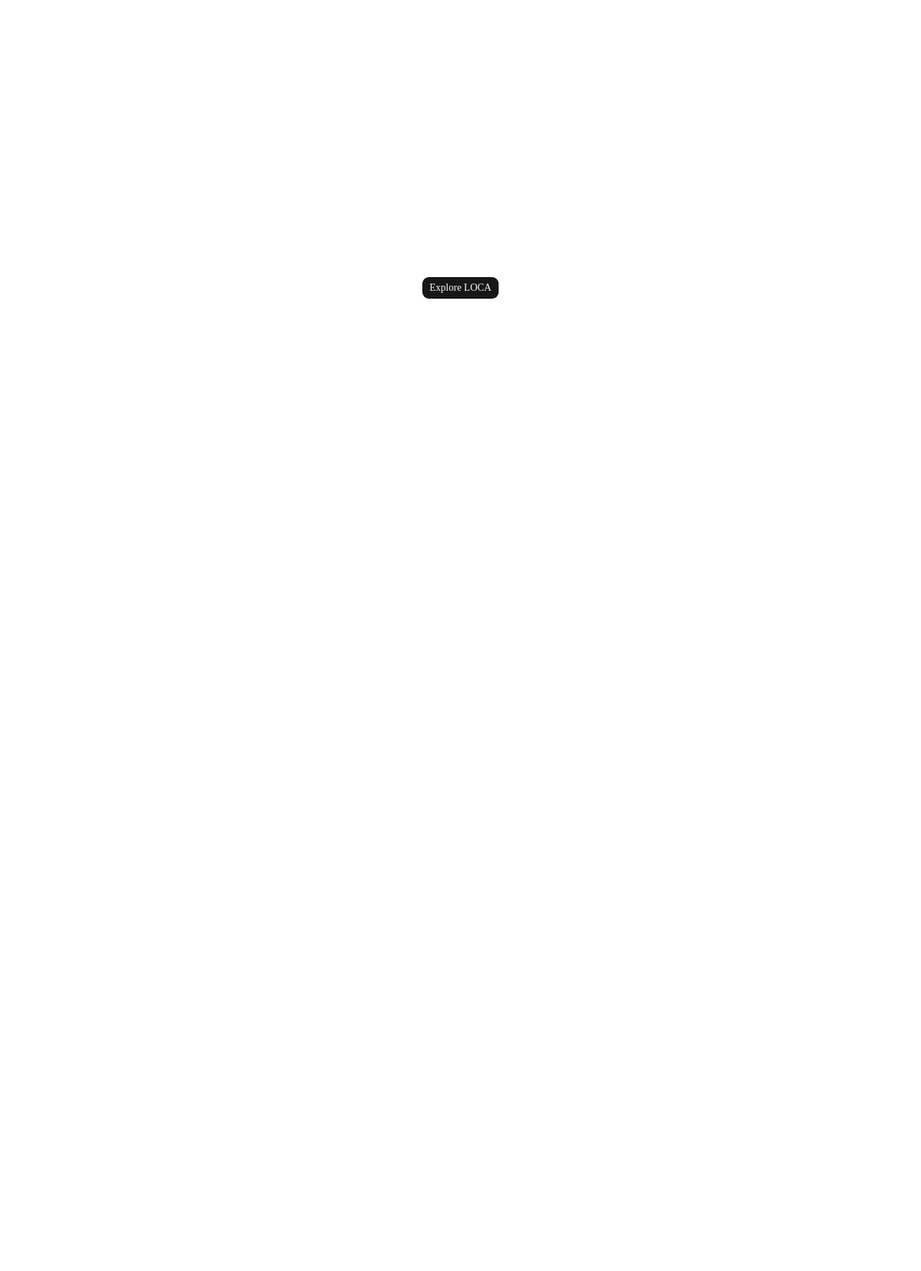
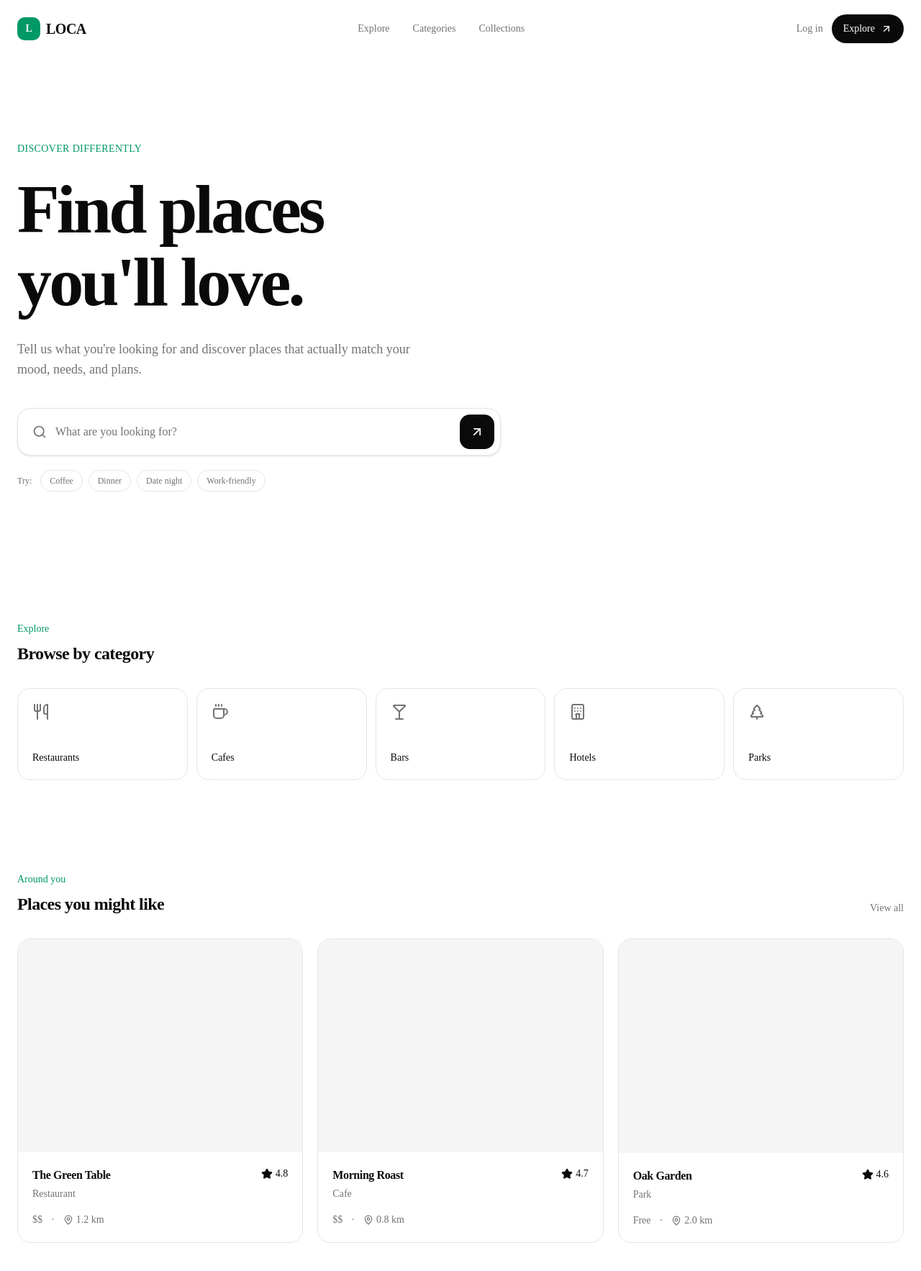
Before and after one commit to ProfessorMR/loca, a Next.js app: page / in a window 1280 px wide. Shown: the top 1766 px of the page at 72% size. Before the commit the page ends 800 px from the top, so only its background shows below. Built offline with nearby package versions, Linux system fonts and the light colour scheme.

Commit message:
feat: build initial loca home page

```diff
--- a/app/page.tsx
+++ b/app/page.tsx
@@ -1,9 +1,18 @@
-import { Button } from "@/components/ui/button";
+import { Categories } from "@/components/shared/categories";
+import { Hero } from "@/components/shared/hero";
+import { Navbar } from "@/components/shared/navbar";
+import { NearbyPlaces } from "@/components/shared/nearby-places";
 
 export default function HomePage() {
   return (
-    <main className="flex min-h-screen items-center justify-center">
-      <Button>Explore LOCA</Button>
+    <main className="min-h-screen">
+      <Navbar />
+
+      <Hero />
+
+      <Categories />
+
+      <NearbyPlaces />
     </main>
   );
 }
--- /dev/null
+++ b/components/shared/categories.tsx
@@ -0,0 +1,71 @@
+import {
+  Coffee,
+  Hotel,
+  Martini,
+  Utensils,
+  TreePine,
+} from "lucide-react";
+
+const categories = [
+  {
+    name: "Restaurants",
+    icon: Utensils,
+  },
+  {
+    name: "Cafes",
+    icon: Coffee,
+  },
+  {
+    name: "Bars",
+    icon: Martini,
+  },
+  {
+    name: "Hotels",
+    icon: Hotel,
+  },
+  {
+    name: "Parks",
+    icon: TreePine,
+  },
+];
+
+export function Categories() {
+  return (
+    <section className="mx-auto max-w-7xl px-6 py-16">
+      <div className="mb-8 flex items-end justify-between">
+        <div>
+          <p className="text-sm font-medium text-emerald-600">
+            Explore
+          </p>
+
+          <h2 className="mt-2 text-2xl font-semibold tracking-tight">
+            Browse by category
+          </h2>
+        </div>
+      </div>
+
+      <div className="grid grid-cols-2 gap-3 sm:grid-cols-3 lg:grid-cols-5">
+        {categories.map((category) => {
+          const Icon = category.icon;
+
+          return (
+            <button
+              key={category.name}
+              type="button"
+              className="group flex min-h-32 flex-col justify-between rounded-2xl border bg-background p-5 text-left transition-all hover:-translate-y-0.5 hover:border-foreground/20 hover:shadow-sm"
+            >
+              <Icon
+                className="size-6 text-muted-foreground transition-colors group-hover:text-emerald-600"
+                aria-hidden="true"
+              />
+
+              <span className="text-sm font-medium">
+                {category.name}
+              </span>
+            </button>
+          );
+        })}
+      </div>
+    </section>
+  );
+}
--- /dev/null
+++ b/components/shared/hero.tsx
@@ -0,0 +1,77 @@
+import { ArrowUpRight, Search } from "lucide-react";
+
+const popularSearches = [
+  "Coffee",
+  "Dinner",
+  "Date night",
+  "Work-friendly",
+];
+
+export function Hero() {
+  return (
+    <section className="relative overflow-hidden">
+      <div className="mx-auto flex min-h-[calc(100vh-5rem)] max-w-7xl items-center px-6 py-20">
+        <div className="w-full max-w-4xl">
+          <p className="mb-6 text-sm font-medium tracking-wide text-emerald-600">
+            DISCOVER DIFFERENTLY
+          </p>
+
+          <h1 className="max-w-4xl text-5xl font-semibold leading-[1.05] tracking-[-0.04em] sm:text-6xl md:text-7xl lg:text-8xl">
+            Find places
+            <br />
+            you&apos;ll love.
+          </h1>
+
+          <p className="mt-7 max-w-xl text-base leading-7 text-muted-foreground sm:text-lg">
+            Tell us what you&apos;re looking for and discover places that
+            actually match your mood, needs, and plans.
+          </p>
+
+          {/* Search */}
+          <div className="mt-10 max-w-2xl">
+            <div className="flex items-center gap-3 rounded-2xl border bg-background p-2 shadow-sm transition-shadow focus-within:shadow-md">
+              <Search
+                className="ml-3 size-5 shrink-0 text-muted-foreground"
+                aria-hidden="true"
+              />
+
+              <input
+                type="text"
+                placeholder="What are you looking for?"
+                className="h-12 min-w-0 flex-1 bg-transparent text-sm outline-none placeholder:text-muted-foreground sm:text-base"
+              />
+
+              <button
+                type="button"
+                className="group flex size-12 shrink-0 items-center justify-center rounded-xl bg-foreground text-background transition-transform hover:scale-[1.03]"
+                aria-label="Search"
+              >
+                <ArrowUpRight
+                  className="size-5 transition-transform group-hover:-translate-y-0.5 group-hover:translate-x-0.5"
+                  aria-hidden="true"
+                />
+              </button>
+            </div>
+
+            {/* Popular searches */}
+            <div className="mt-5 flex flex-wrap items-center gap-2">
+              <span className="mr-1 text-xs text-muted-foreground">
+                Try:
+              </span>
+
+              {popularSearches.map((search) => (
+                <button
+                  key={search}
+                  type="button"
+                  className="rounded-full border px-3 py-1.5 text-xs font-medium text-muted-foreground transition-colors hover:border-foreground hover:text-foreground"
+                >
+                  {search}
+                </button>
+              ))}
+            </div>
+          </div>
+        </div>
+      </div>
+    </section>
+  );
+}
--- /dev/null
+++ b/components/shared/navbar.tsx
@@ -0,0 +1,62 @@
+import Link from "next/link";
+import { ArrowUpRight } from "lucide-react";
+
+const navigation = [
+  { label: "Explore", href: "/explore" },
+  { label: "Categories", href: "/categories" },
+  { label: "Collections", href: "/collections" },
+];
+
+export function Navbar() {
+  return (
+    <header className="w-full">
+      <nav className="mx-auto flex h-20 max-w-7xl items-center justify-between px-6">
+        {/* Logo */}
+        <Link
+          href="/"
+          className="flex items-center gap-2 text-xl font-semibold tracking-tight"
+        >
+          <span className="flex size-8 items-center justify-center rounded-lg bg-emerald-600 text-sm font-bold text-white">
+            L
+          </span>
+
+          <span>LOCA</span>
+        </Link>
+
+        {/* Navigation */}
+        <div className="hidden items-center gap-8 md:flex">
+          {navigation.map((item) => (
+            <Link
+              key={item.href}
+              href={item.href}
+              className="text-sm font-medium text-muted-foreground transition-colors hover:text-foreground"
+            >
+              {item.label}
+            </Link>
+          ))}
+        </div>
+
+        {/* Actions */}
+        <div className="flex items-center gap-3">
+          <Link
+            href="/login"
+            className="hidden text-sm font-medium text-muted-foreground transition-colors hover:text-foreground sm:inline-flex"
+          >
+            Log in
+          </Link>
+
+          <Link
+            href="/explore"
+            className="group inline-flex items-center gap-2 rounded-full bg-foreground px-4 py-2.5 text-sm font-medium text-background transition-transform hover:scale-[1.02]"
+          >
+            Explore
+            <ArrowUpRight
+              className="size-4 transition-transform group-hover:-translate-y-0.5 group-hover:translate-x-0.5"
+              aria-hidden="true"
+            />
+          </Link>
+        </div>
+      </nav>
+    </header>
+  );
+}
--- /dev/null
+++ b/components/shared/nearby-places.tsx
@@ -0,0 +1,92 @@
+import { MapPin, Star } from "lucide-react";
+
+const places = [
+  {
+    name: "The Green Table",
+    category: "Restaurant",
+    rating: "4.8",
+    price: "$$",
+    distance: "1.2 km",
+  },
+  {
+    name: "Morning Roast",
+    category: "Cafe",
+    rating: "4.7",
+    price: "$$",
+    distance: "0.8 km",
+  },
+  {
+    name: "Oak Garden",
+    category: "Park",
+    rating: "4.6",
+    price: "Free",
+    distance: "2.0 km",
+  },
+];
+
+export function NearbyPlaces() {
+  return (
+    <section className="mx-auto max-w-7xl px-6 py-16">
+      <div className="mb-8 flex items-end justify-between">
+        <div>
+          <p className="text-sm font-medium text-emerald-600">
+            Around you
+          </p>
+
+          <h2 className="mt-2 text-2xl font-semibold tracking-tight">
+            Places you might like
+          </h2>
+        </div>
+
+        <button
+          type="button"
+          className="hidden text-sm font-medium text-muted-foreground transition-colors hover:text-foreground sm:block"
+        >
+          View all
+        </button>
+      </div>
+
+      <div className="grid gap-5 md:grid-cols-2 lg:grid-cols-3">
+        {places.map((place) => (
+          <article
+            key={place.name}
+            className="group overflow-hidden rounded-2xl border bg-background transition-shadow hover:shadow-md"
+          >
+            {/* Image placeholder */}
+            <div className="aspect-[4/3] bg-muted" />
+
+            <div className="p-5">
+              <div className="flex items-start justify-between gap-4">
+                <div>
+                  <h3 className="font-semibold tracking-tight">
+                    {place.name}
+                  </h3>
+
+                  <p className="mt-1 text-sm text-muted-foreground">
+                    {place.category}
+                  </p>
+                </div>
+
+                <div className="flex items-center gap-1 text-sm font-medium">
+                  <Star className="size-4 fill-current" />
+                  {place.rating}
+                </div>
+              </div>
+
+              <div className="mt-4 flex items-center gap-3 text-sm text-muted-foreground">
+                <span>{place.price}</span>
+
+                <span>·</span>
+
+                <span className="flex items-center gap-1">
+                  <MapPin className="size-3.5" />
+                  {place.distance}
+                </span>
+              </div>
+            </div>
+          </article>
+        ))}
+      </div>
+    </section>
+  );
+}
```
